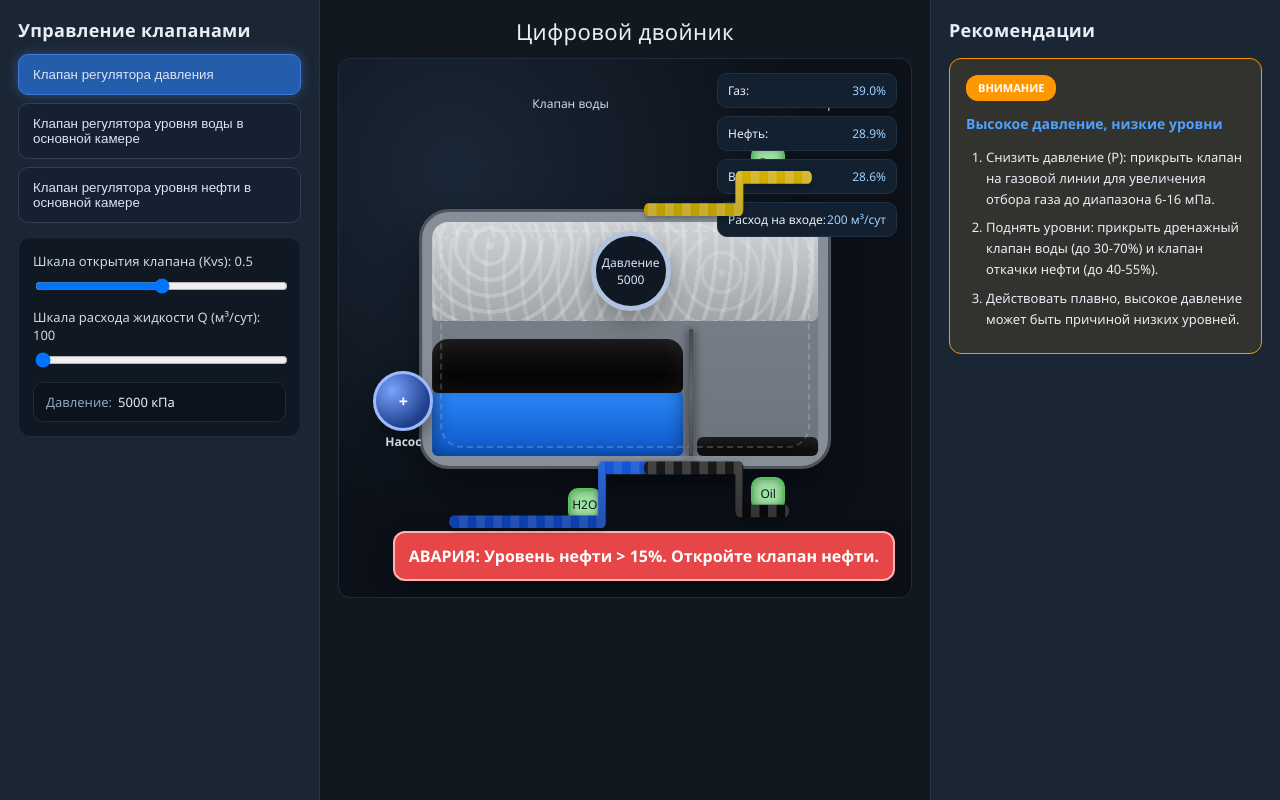
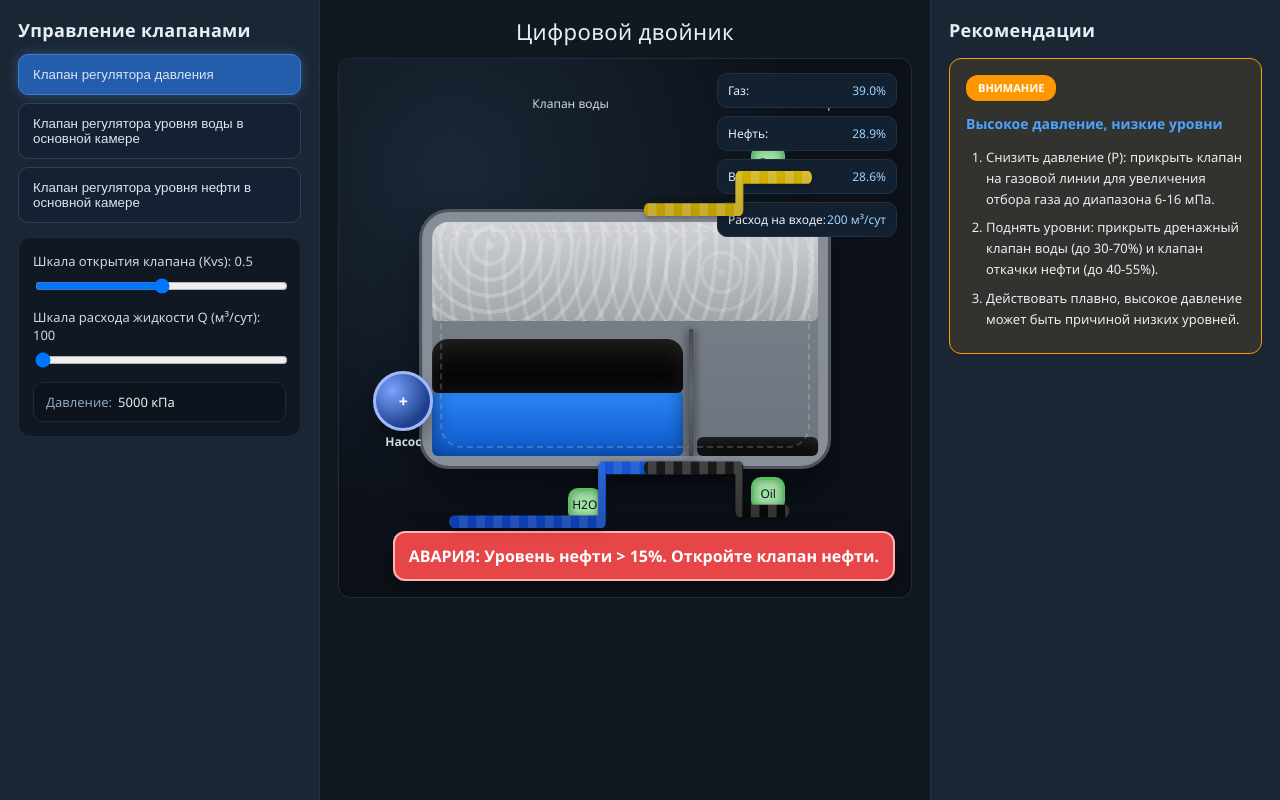
Before and after one commit to nastenkabazhina/XTb-25-1, a plain HTML site: page index.html in a window 1280 px wide. Drawn offline with Linux system fonts and the light colour scheme.

Commit message:
fix: remove pressure circle

```diff
--- a/css/styles.css
+++ b/css/styles.css
@@ -408,23 +408,6 @@ h1, h2, h3 {
   color: #cdd7e6;
 }
 
-/* Gauge */
-.gauge {
-  position: absolute;
-  top: 32%;
-  left: 44%;
-  width: 80px;
-  height: 80px;
-  border-radius: 50%;
-  border: 5px solid #b0c4de;
-  background: #0f1823;
-  display: grid;
-  place-items: center;
-  font-size: 12px;
-  color: #dbe5f5;
-  box-shadow: 0 10px 24px rgba(0,0,0,0.25);
-}
-
 /* Readouts */
 .readouts {
   position: absolute;
--- a/index.html
+++ b/index.html
@@ -218,13 +218,6 @@
         <div class="valve open" id="gasValve" style="right: 22%; top: 16%;">Gas</div>
         <div class="valve-label" style="right: 6%; top: 2%;">Клапан газа</div>
 
-        <!-- Манометр -->
-        <div class="gauge">
-          <div style="text-align:center">
-            Давление<br><span id="gaugePressure">0</span>
-          </div>
-        </div>
-
         <!-- Показатели -->
         <div class="readouts">
           <div class="pill">Газ: <span id="gasLevelText">40%</span></div>
--- a/js/view.js
+++ b/js/view.js
@@ -38,7 +38,6 @@ class SeparatorView {
       oilQ: document.getElementById('oilQ'),
 
       // Визуализация
-      gaugePressure: document.getElementById('gaugePressure'),
       waterLayer: document.getElementById('waterLayer'),
       oilLayer: document.getElementById('oilLayer'),
       gasLayer: document.getElementById('gasLayer'),
@@ -98,7 +97,6 @@ class SeparatorView {
   updatePressure(pressure) {
     const formatted = this.format(pressure, 0);
     this.elements.pressureOut.textContent = formatted + " кПа";
-    this.elements.gaugePressure.textContent = formatted;
   }
 
   /**
```
